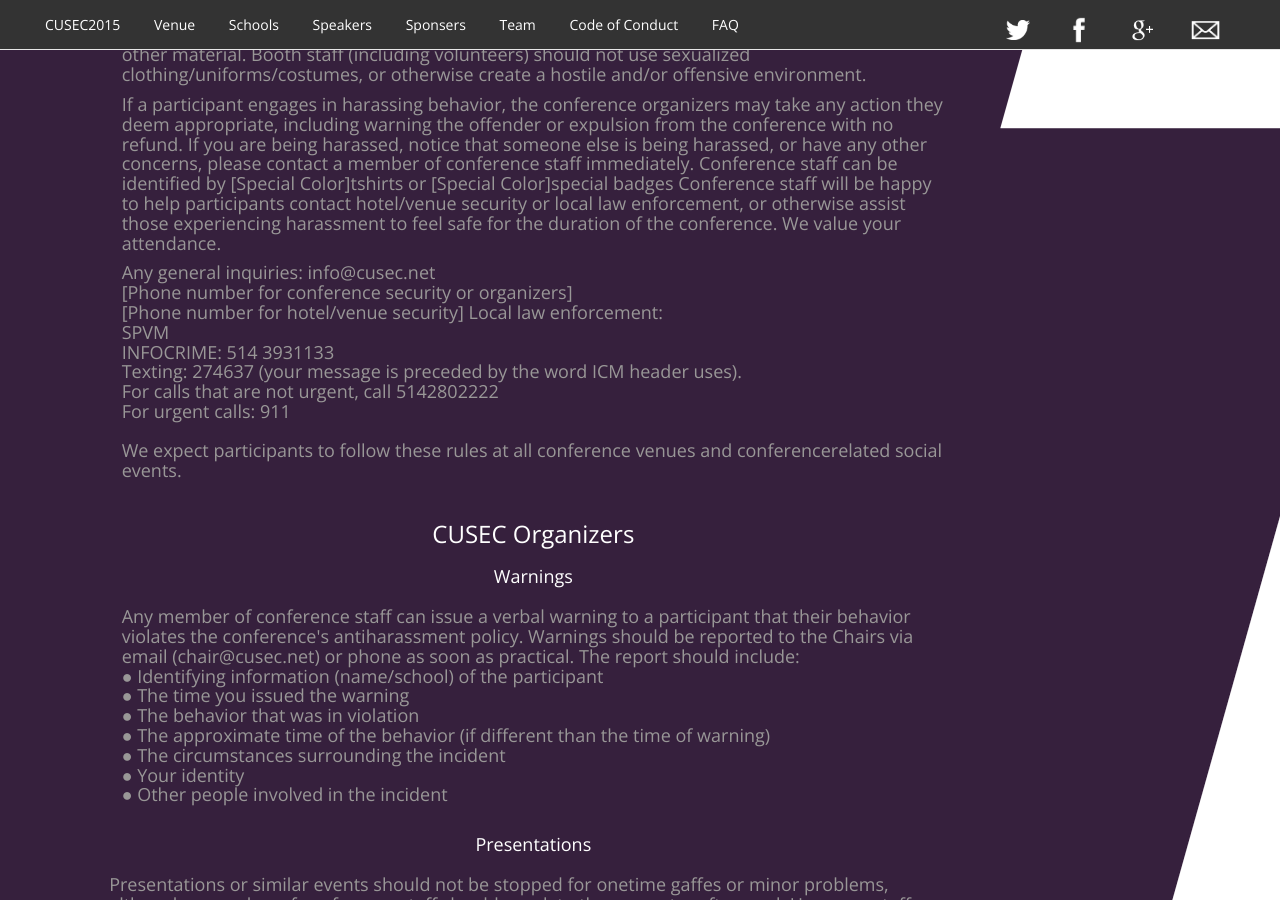
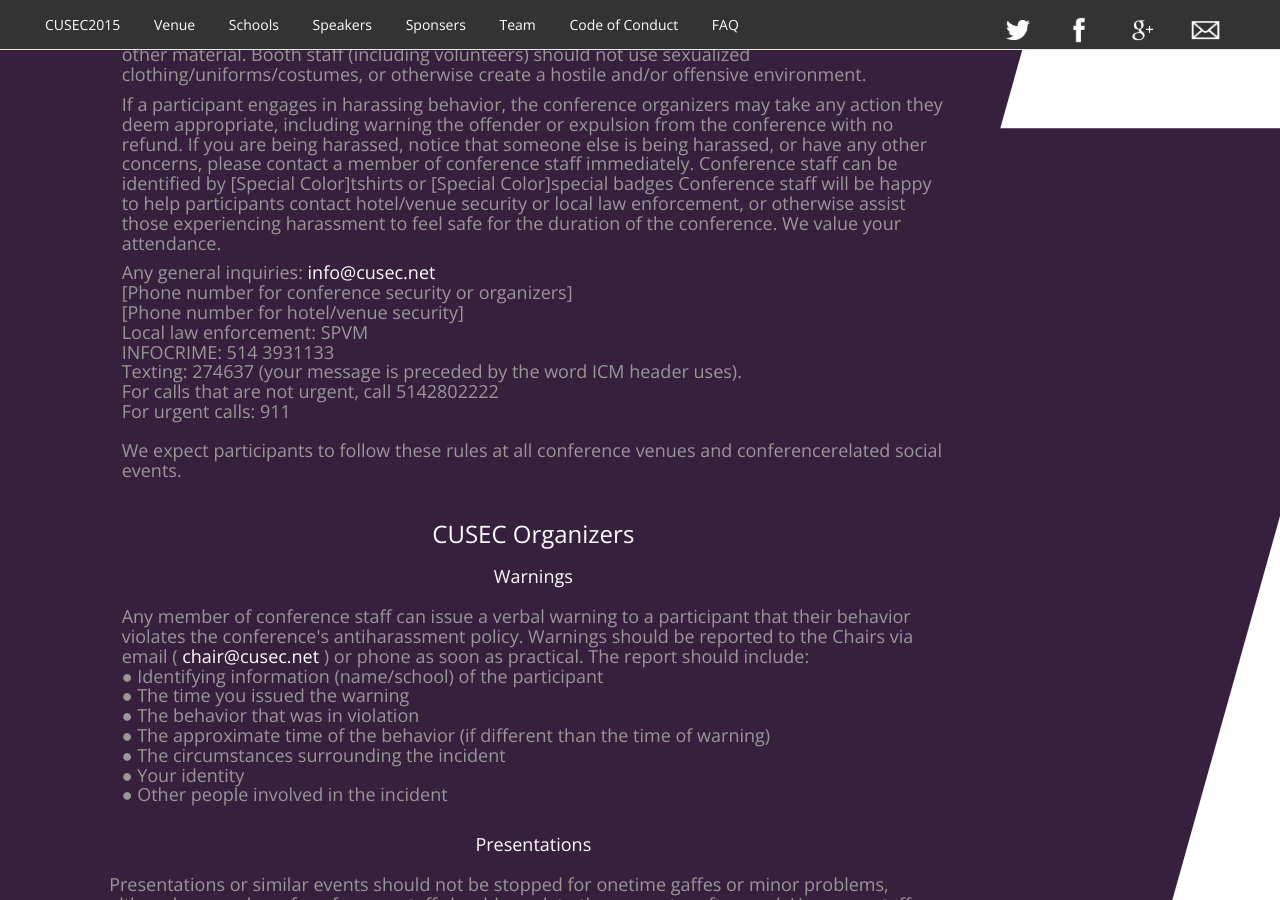
Before and after one commit to dkua/katdrobnjakovic.github.io, a Jekyll site: the page COC.html, which Jekyll copies as it is, in a window 1280 px wide and 900 px high, scrolled down 451 px. Built offline with Jekyll 4.4.1, drawn with Linux system fonts in a browser that asks for light colours; part of the change alters nothing that is shown.

```diff
--- a/COC.html
+++ b/COC.html
@@ -82,10 +82,10 @@
                 If a participant engages in harassing behavior, the conference organizers may take any action they deem appropriate, including warning the offender or expulsion from the conference with no refund. If you are being harassed, notice that someone else is being harassed, or have any other concerns, please contact a member of conference staff immediately. Conference staff can be identified by [Special Color]t­shirts or [Special Color]special badges Conference staff will be happy to help participants contact hotel/venue security or local law enforcement, or otherwise assist those experiencing harassment to feel safe for the duration of the conference. We value your attendance.</p>
 
             <p>
-                Any general inquiries: info@cusec.net<br>
+                Any general inquiries: <a href="mailto:info@cusec.net?Subject=CUSEC2015">info@cusec.net</a><br>
                 [Phone number for conference security or organizers]<br>
-                [Phone number for hotel/venue security] Local law enforcement:<br>
-                SPVM<br>
+                [Phone number for hotel/venue security] <br>
+                Local law enforcement: SPVM<br>
                 INFOCRIME: 514 393­1133<br>
                 Texting: 274637 (your message is preceded by the word ICM header uses).<br>
                 For calls that are not urgent, call 514­280­2222<br>
@@ -98,7 +98,7 @@
 
         <div class="row">
         <div class="h3 col-md-8 col-md-offset-1  ">
-                CUSEC Organizers
+            CUSEC Organizers
          </div>
          </div>
         <div class="row">
@@ -107,7 +107,7 @@
         </div>
         <div class="h4 col-md-8 col-md-offset-1 date ">
             <p>
-                Any member of conference staff can issue a verbal warning to a participant that their behavior violates the conference's anti­harassment policy. Warnings should be reported to the Chairs via email (chair@cusec.net) or phone as soon as practical. The report should include:<br>
+                Any member of conference staff can issue a verbal warning to a participant that their behavior violates the conference's anti­harassment policy. Warnings should be reported to the Chairs via email ( <a href="mailto:chair@cusec.net?Subject=CUSEC2015">chair@cusec.net</a> ) or phone as soon as practical. The report should include:<br>
                 ● Identifying information (name/school) of the participant<br>
                 ● The time you issued the warning<br>
                 ● The behavior that was in violation<br>
```
Also changed, not shown: 2 other files.
